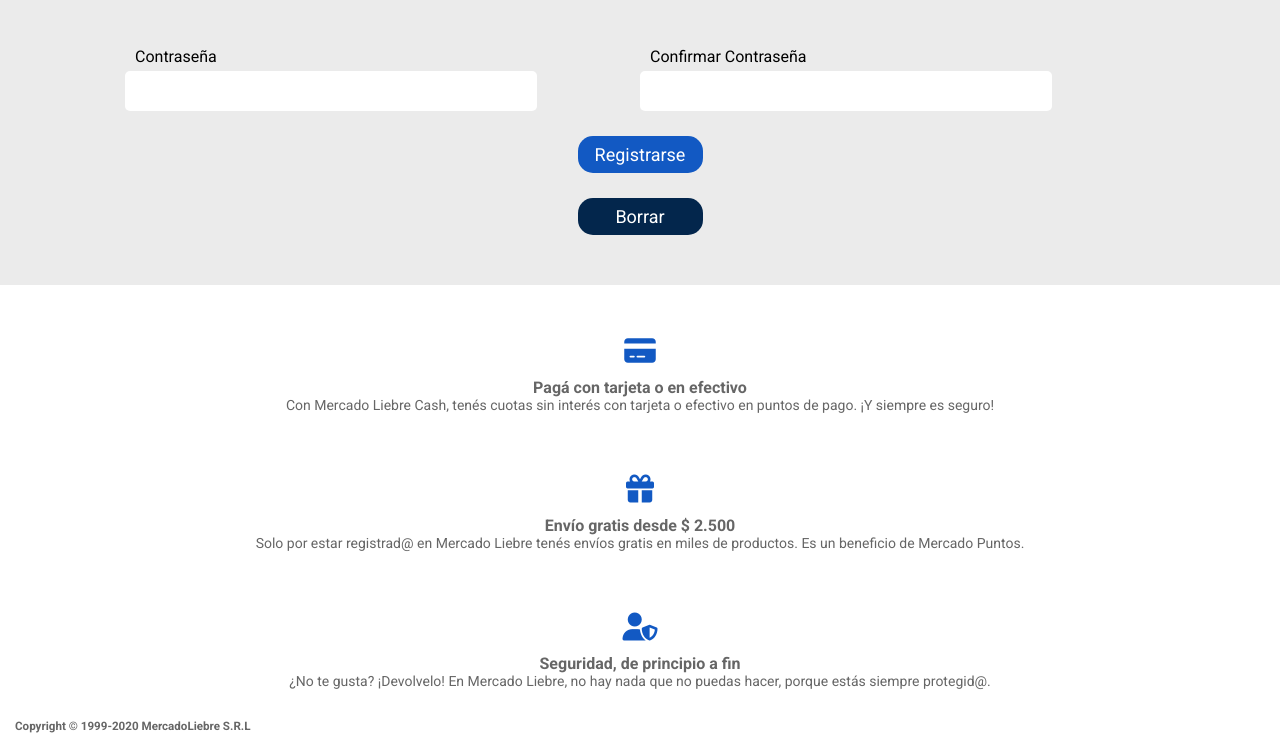
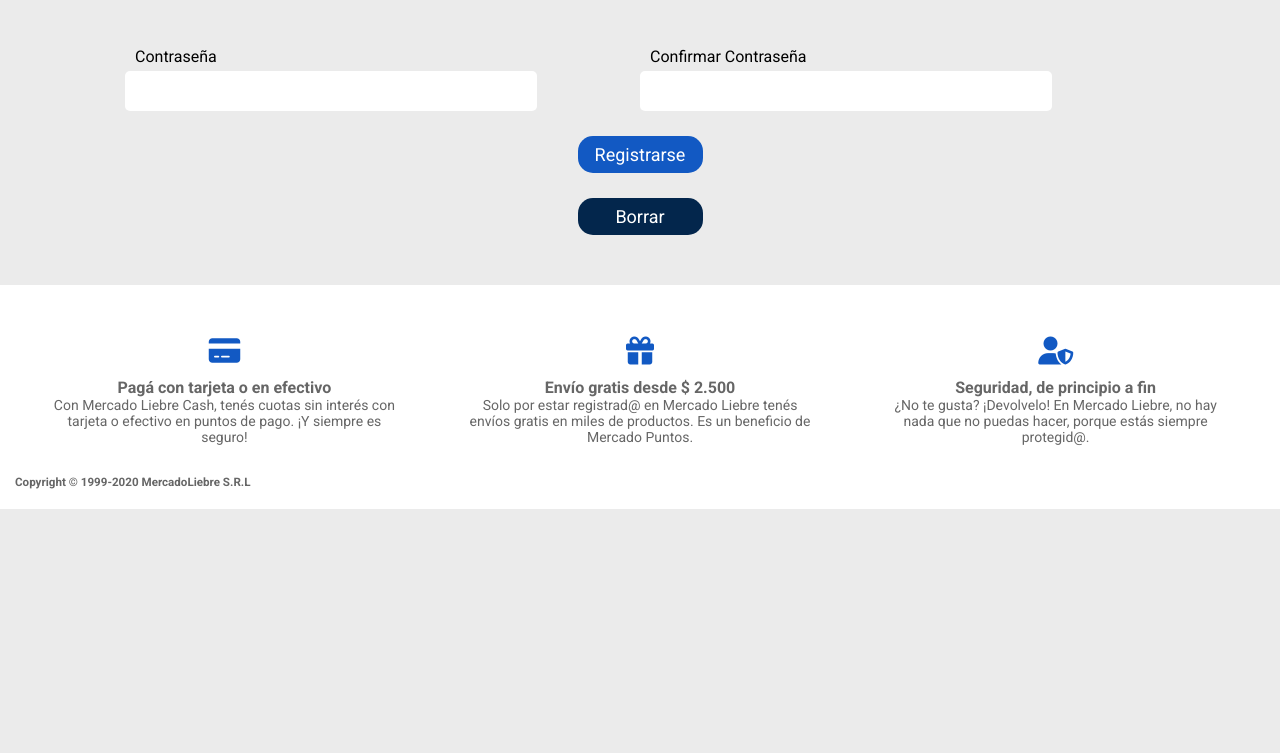
Before and after one commit to GiulianoMoyanoMuscari/mercado-liebre-DH-Giuliano-Moyano, a website: page views/register.html in a window 1280 px wide. Shown: the part 720-1473 px from the top of the page. After the commit the page ends 1229 px from the top, so only its background shows below. Drawn offline with Linux system fonts and the light colour scheme.

Commit message:
Organizacion del footer y efectos visuales  para dispositivos desktops

```diff
--- a/public/css/style.css
+++ b/public/css/style.css
@@ -131,11 +131,13 @@ footer{
   color: var(--Gris-oscuro);
 }
 
-.credit-card-icon,
-.gift-icon,
-.user-shield-icon {
+.footer-icon {
   font-size: 2em;
   margin-bottom: 10px;
+}
+
+.footer-icon i{
+  color: var(--Celeste);
 }
 
 .copyright{
@@ -187,4 +189,21 @@ footer{
     margin-left: 20px;
   }
 
+  footer{
+    display: flex;
+    flex-wrap: wrap;
+    justify-content: space-evenly;
+  }
+
+  .footer-section{
+    width: 33%;
+  }
+
+  .footer-section:hover i{
+    color: var(--Verde);
+  }
+
+  .copyright{
+    margin-right: auto;
+  }
 }
--- a/views/register.html
+++ b/views/register.html
@@ -163,8 +163,8 @@
     <footer>
       <!-- Seccion - Pagá con tarjeta o en efectivo -->
       <section class="footer-section">
-      <div class="credit-card-icon">
-        <i class="fa-solid fa-credit-card" style="color: #1259c3;"></i>
+        <div class="footer-icon">
+          <i class="fa-solid fa-credit-card"></i>
         </div>
 
         <h4 class="title-section-footer">Pagá con tarjeta o en efectivo</h4>
@@ -174,8 +174,8 @@
 
       <!-- Seccion - Envío gratis desde $ 2.500 -->
       <section class="footer-section">
-      <div class="gift-icon">
-        <i class="fa-solid fa-gift" style="color: #1259c3;"></i>
+        <div class="footer-icon">
+          <i class="fa-solid fa-gift"></i>
         </div>
         <h4 class="title-section-footer">Envío gratis desde $ 2.500</h4>
         <p class="paragraph-footer">Solo por estar registrad@ en Mercado Liebre tenés envíos gratis en miles de productos.
@@ -184,8 +184,8 @@
 
       <!-- Seccion - Seguridad, de principio a fin -->
       <section class="footer-section">
-      <div class="user-shield-icon">
-        <i class="fa-solid fa-user-shield" style="color: #1259c3;"></i>
+        <div class="footer-icon">
+          <i class="fa-solid fa-user-shield"></i>
         </div>
         <h4 class="title-section-footer">Seguridad, de principio a fin</h4>
         <p class="paragraph-footer">¿No te gusta? ¡Devolvelo! En Mercado Liebre, no hay nada que no puedas hacer, porque
```
Also changed, not shown: views/home.html (+6 -6 lines), views/login.html (+6 -6 lines). Lines whose indentation alone changed are shown as unchanged.
